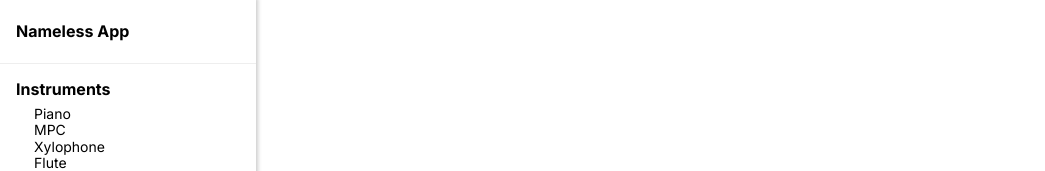
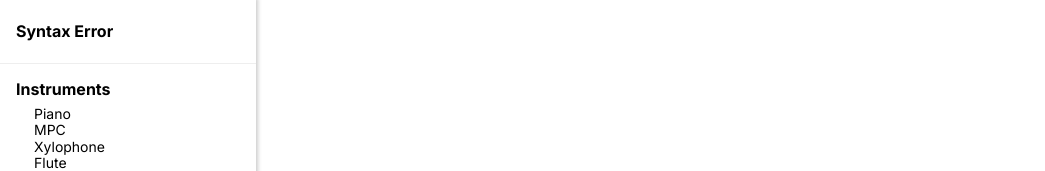
Before and after one commit to leyvaM/SFSU-CSC600-team-final_project, a React (Create React App) app in the folder client/: page / in a window 1280 px wide. Shown: the top 171 px of the page, without its empty margins (0-1045 px from the left). Built offline with nearby package versions, Linux system fonts and the light colour scheme; no server answers; some icons are missing.

Commit message:
added team name

```diff
--- a/client/public/index.html
+++ b/client/public/index.html
@@ -10,7 +10,7 @@
   <meta name="viewport" content="width=device-width, initial-scale=1" />
   <meta name="theme-color" content="#00E2FF" />
   <meta name="description" content="A CSC 600 app that keeps things fresh." />
-  <title>Nameless App</title>
+  <title>Syntax Error</title>
 </head>
 
 <body>
--- a/client/src/SideNav.tsx
+++ b/client/src/SideNav.tsx
@@ -56,7 +56,7 @@ export function SideNav({ state, dispatch }: SideNavProps): JSX.Element {
   return (
     <div className="absolute top-0 left-0 bottom-0 w5 z-1 shadow-1 bg-white flex flex-column">
       <div className="h3 fw7 f5 flex items-center pl3 bb b--light-gray">
-        Nameless App
+        Syntax Error
       </div>
       <div className="flex-auto">
         <InstrumentsNav state={state} dispatch={dispatch} />
```
